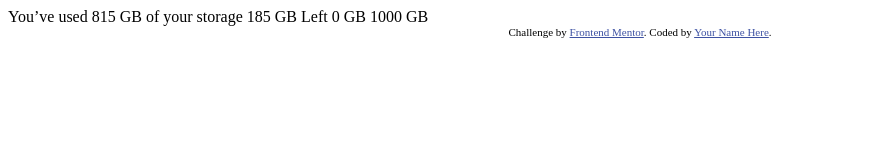
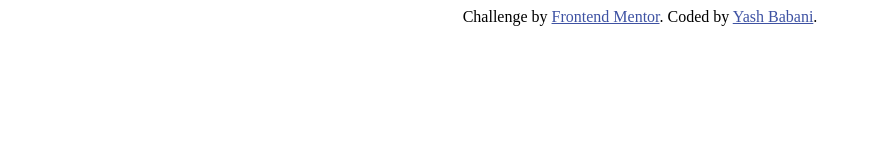
Before and after one commit to Yashbabani0/fylo-data-storage-component-master, a plain HTML site: page index.html in a window 1280 px wide. Shown: the whole page, without its empty margins (0-871 px from the left). Drawn offline with Linux system fonts and the light colour scheme.

Commit message:
added and linked css file

```diff
--- a/index.html
+++ b/index.html
@@ -1,31 +1,43 @@
 <!DOCTYPE html>
 <html lang="en">
   <head>
-  <meta charset="UTF-8">
-  <meta name="viewport" content="width=device-width, initial-scale=1.0"> <!-- displays site properly based on user's device -->
+    <meta charset="UTF-8" />
+    <meta name="viewport" content="width=device-width, initial-scale=1.0" />
+    <!-- displays site properly based on user's device -->
 
-  <link rel="icon" type="image/png" sizes="32x32" href="./images/favicon-32x32.png">
+    <link
+      rel="icon"
+      type="image/png"
+      sizes="32x32"
+      href="./images/favicon-32x32.png"
+    />
 
     <title>Frontend Mentor | Fylo data storage component</title>
-
+    <link rel="stylesheet" href="style.css" />
     <!-- Feel free to remove these styles or customise in your own stylesheet 👍 -->
     <style>
-    .attribution { font-size: 11px; text-align: center; }
-    .attribution a { color: hsl(228, 45%, 44%); }
+      .attribution {
+        font-size: 1em;
+        text-align: center;
+      }
+      .attribution a {
+        color: hsl(228, 45%, 44%);
+      }
     </style>
   </head>
   <body>
-
-  You’ve used 815 GB of your storage
+    <!-- You’ve used 815 GB of your storage
 
   185 GB Left
 
   0 GB
   1000 GB
-
+   -->
     <div class="attribution">
-    Challenge by <a href="https://www.frontendmentor.io?ref=challenge" target="_blank">Frontend Mentor</a>.
-    Coded by <a href="#">Your Name Here</a>.
+      Challenge by
+      <a href="https://www.frontendmentor.io?ref=challenge" target="_blank"
+        >Frontend Mentor</a
+      >. Coded by <a href="https://github.com/Yashbabani0">Yash Babani</a>.
     </div>
   </body>
 </html>
```
Also changed, not shown: style.css (added). Lines whose indentation alone changed are shown as unchanged.
